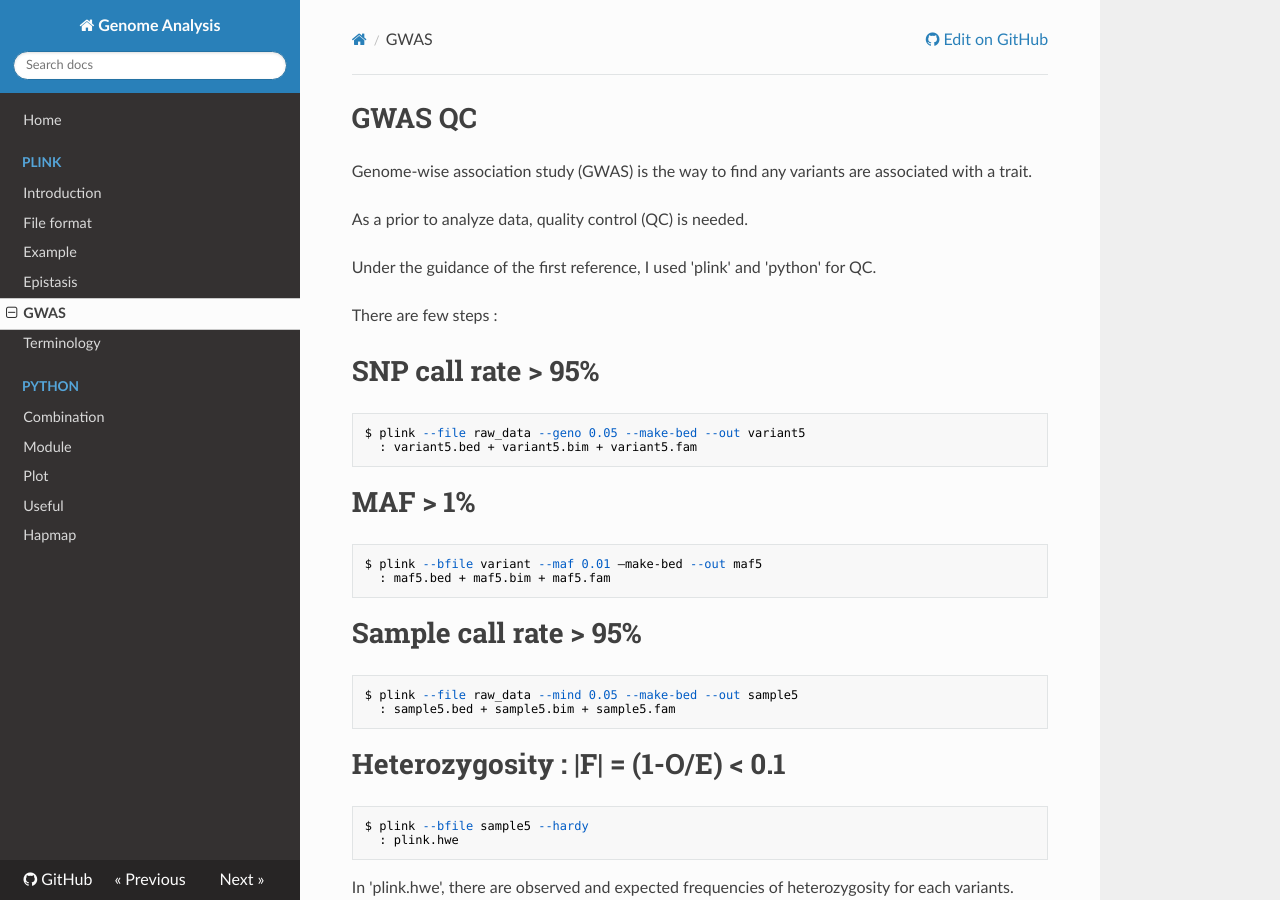
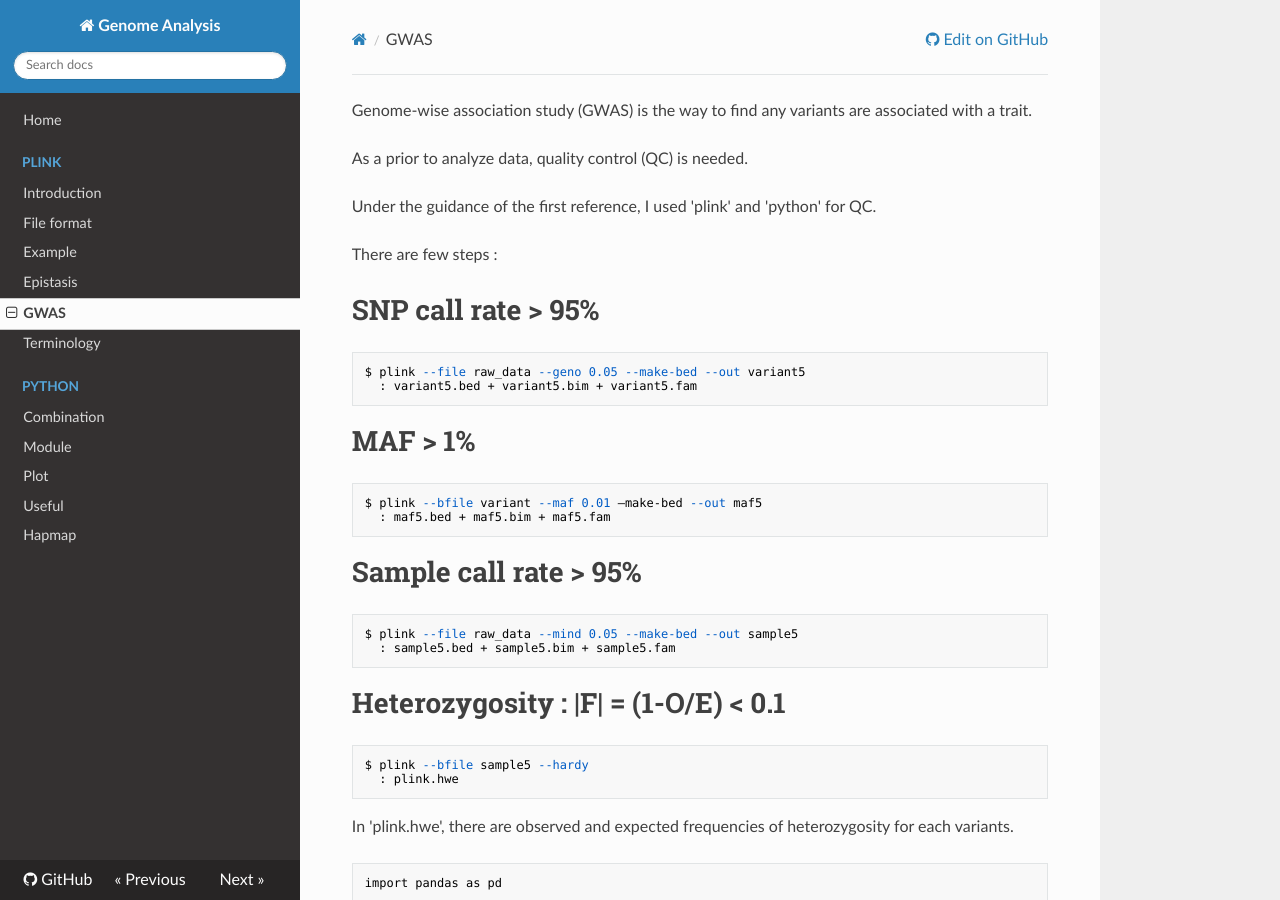
Before and after one commit to WonyoungCho/plink, an MkDocs documentation site: the page built from docs/GWAS.md, in a window 1280 px wide and 900 px high. Built offline with MkDocs 1.6.1, drawn with Linux system fonts in a browser that asks for light colours; nearby versions of some CDN libraries; old or Windows-style settings are respelled for this version of MkDocs.

Commit message:
Update GWAS.md

```diff
--- a/docs/GWAS.md
+++ b/docs/GWAS.md
@@ -1,4 +1,3 @@
-# GWAS QC
 Genome-wise association study (GWAS) is the way to find any variants are associated with a trait.
 
 As a prior to analyze data, quality control (QC) is needed.
```
